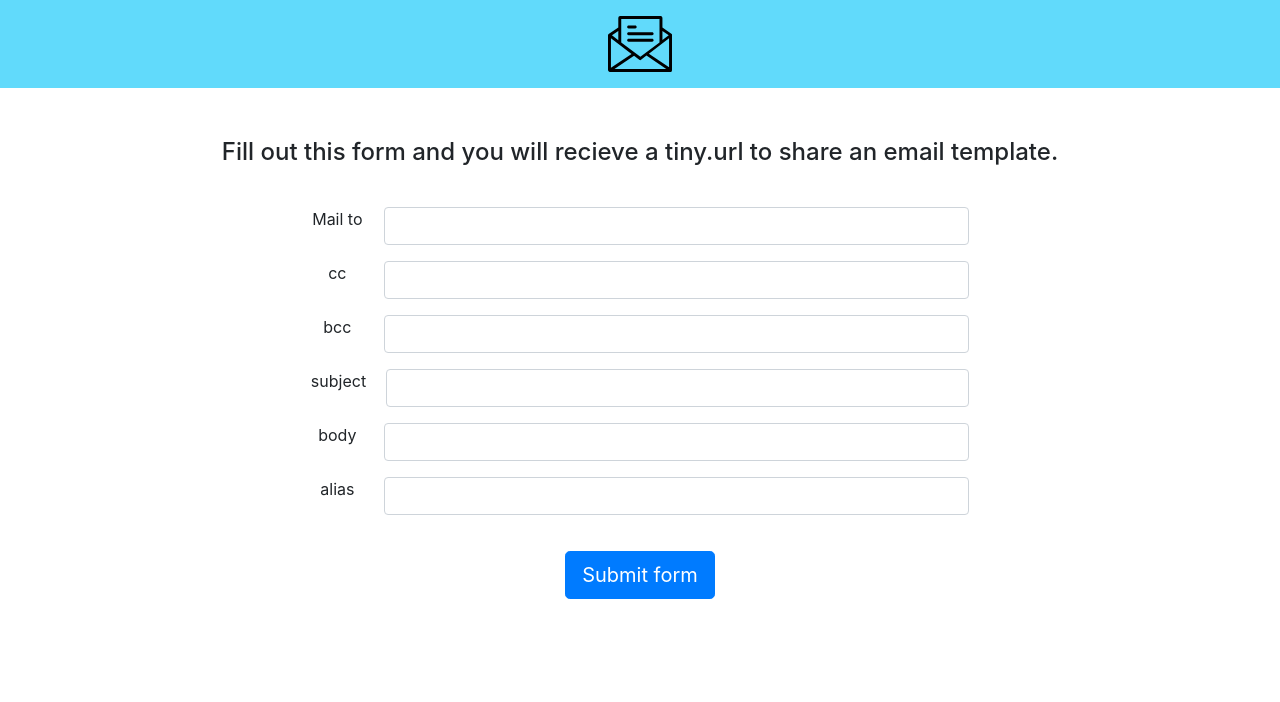
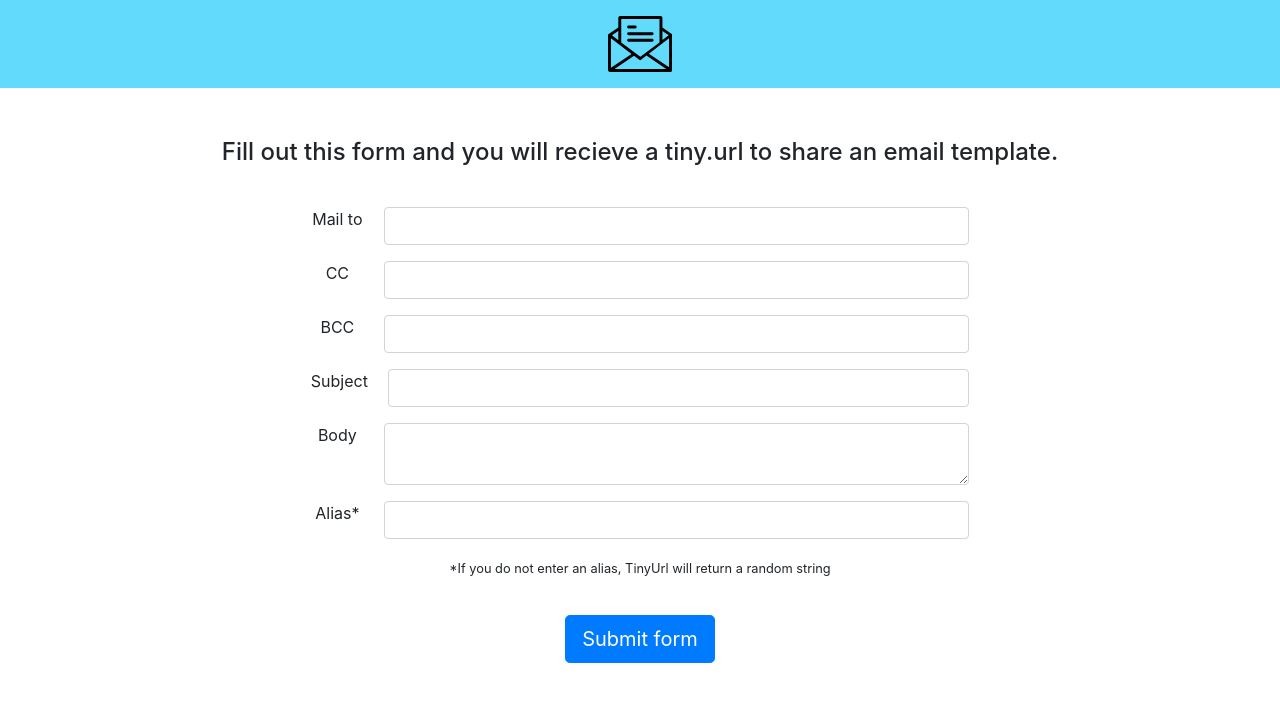
Before and after one commit to cgruppioni/email-template-builder, a React (Create React App) app: page / in a window 1280 px wide. Shown: the top 702 px of the page. Built offline with nearby package versions, Linux system fonts and the light colour scheme.

Commit message:
Remove form validation

```diff
--- a/src/TemplateForm/index.jsx
+++ b/src/TemplateForm/index.jsx
@@ -1,4 +1,3 @@
-import * as Yup from 'yup'
 import Button from 'react-bootstrap/Button'
 import Col from 'react-bootstrap/Col'
 import Form from 'react-bootstrap/Form'
@@ -8,28 +7,24 @@ import { Formik } from 'formik'
 
 import styles from './styles.module.css'
 
-const schema = Yup.object({
-    mailTo: Yup.string().required(),
-    subject: Yup.string().required(),
-    body: Yup.string().required(),
-})
-
 export const TemplateForm = () => {
-    const [formResponse, setFormResponse] = useState('')
+    const [tinyUrlResponse, setTinyUrlResponse] = useState('')
 
     return (
         <>
           <h4 className={styles.description}>Fill out this form and you will recieve a tiny.url to share an email template.</h4>
           <Formik
-              validationSchema={schema}
               onSubmit={(values) => {
-                const link = `mailTo:${values.mailTo}?cc=${values.cc}&bcc=${values.bcc}&subject=${values.subject}&body=${values.body}`
+                const body = encodeURIComponent(values.body)
+                const subject = encodeURIComponent(values.subject)
+
+                const link = `mailTo:${values.mailTo}?cc=${values.cc}&bcc=${values.bcc}&subject=${subject}&body=${body}`
                 const data = { 'url': link, 'alias': values.alias }
 
                 TinyURL.shortenWithAlias(data).then(function(res) {
-                  setFormResponse(<a href={`${res}`} target="_blank">{res}</a>)
+                  setTinyUrlResponse(<a href={`${res}`} rel="noopener noreferrer" target="_blank">{res}</a>)
                 }, function(err) {
-                  setFormResponse('Please try a different alias.')
+                  setTinyUrlResponse('Please try a different alias.')
                 })
 
               }}
@@ -45,11 +40,7 @@ export const TemplateForm = () => {
               {({
                   handleSubmit,
                   handleChange,
-                  handleBlur,
                   values,
-                  touched,
-                  isValid,
-                  errors,
               }) => (
                   <Form noValidate onSubmit={handleSubmit} className={styles.form}>
                     <Form.Group as={Col} md="7" controlId="validationFormikMailTo" className={styles.formGroup}>
@@ -59,14 +50,10 @@ export const TemplateForm = () => {
                             name="mailTo"
                             value={values.mailTo}
                             onChange={handleChange}
-                            isInvalid={!!errors.mailTo}
                         />
-                        <Form.Control.Feedback type="invalid">
-                          {errors.mailTo}
-                        </Form.Control.Feedback>
                     </Form.Group>
                     <Form.Group as={Col} md="7" controlId="validationFormikCC" className={styles.formGroup}>
-                        <Form.Label className={styles.label}>cc</Form.Label>
+                        <Form.Label className={styles.label}>CC</Form.Label>
                         <Form.Control
                             type="text"
                             name="cc"
@@ -75,7 +62,7 @@ export const TemplateForm = () => {
                         />
                     </Form.Group>
                     <Form.Group as={Col} md="7" controlId="validationFormikBCC" className={styles.formGroup}>
-                        <Form.Label className={styles.label}>bcc</Form.Label>
+                        <Form.Label className={styles.label}>BCC</Form.Label>
                         <Form.Control
                             type="text"
                             placeholder=""
@@ -85,52 +72,44 @@ export const TemplateForm = () => {
                         />
                     </Form.Group>
                     <Form.Group as={Col} md="7" controlId="validationFormikSubject" className={styles.formGroup}>
-                        <Form.Label className={styles.label}>subject</Form.Label>
+                        <Form.Label className={styles.label}>Subject</Form.Label>
                         <Form.Control
                             type="text"
                             placeholder=""
                             name="subject"
                             value={values.subject}
                             onChange={handleChange}
-                            isInvalid={touched.subject && !!errors.subject}
                         />
-                        <Form.Control.Feedback type="invalid">
-                            {errors.subject}
-                        </Form.Control.Feedback>
                     </Form.Group>
                     <Form.Group as={Col} md="7" controlId="validationFormikBody" className={styles.formGroup}>
-                        <Form.Label className={styles.label}>body</Form.Label>
+                        <Form.Label className={styles.label}>Body</Form.Label>
                         <Form.Control
+                            as="textarea"
                             type="text"
                             placeholder=""
                             name="body"
                             value={values.body}
                             onChange={handleChange}
-                            isInvalid={touched.body && !!errors.body}
                         />
-                        <Form.Control.Feedback type="invalid">
-                            {errors.body}
-                        </Form.Control.Feedback>
                     </Form.Group>
                     <Form.Group as={Col} md="7" controlId="validationFormikBody" className={styles.formGroup}>
-                        <Form.Label className={styles.label}>alias</Form.Label>
+                        <Form.Label className={styles.label}>Alias*</Form.Label>
                         <Form.Control
                             type="text"
                             placeholder=""
                             name="alias"
                             value={values.alias}
                             onChange={handleChange}
-                            isInvalid={touched.alias && !!errors.alias}
                         />
-                        <Form.Control.Feedback type="invalid">
-                            {errors.alias}
-                        </Form.Control.Feedback>
+                    </Form.Group>
+                    <Form.Group as={Col} md="7">
+                      <small>*If you do not enter an alias, TinyUrl will return a random string</small>
                     </Form.Group>
                     <Button type="submit" size="lg" className={styles.button}>Submit form</Button>
                   </Form>
               )}
           </Formik>
-          <div className={styles.formResponse}>{formResponse}</div>
+          <div className={styles.tinyUrlResponse}>{tinyUrlResponse}</div>
       </>
     )
 }
--- a/src/TemplateForm/styles.module.css
+++ b/src/TemplateForm/styles.module.css
@@ -22,7 +22,7 @@
   margin-bottom: 40px;
 }
 
-.formResponse {
+.tinyUrlResponse {
   margin-top: 40px;
   font-size: 22px;
   font-weight: bold;
```
